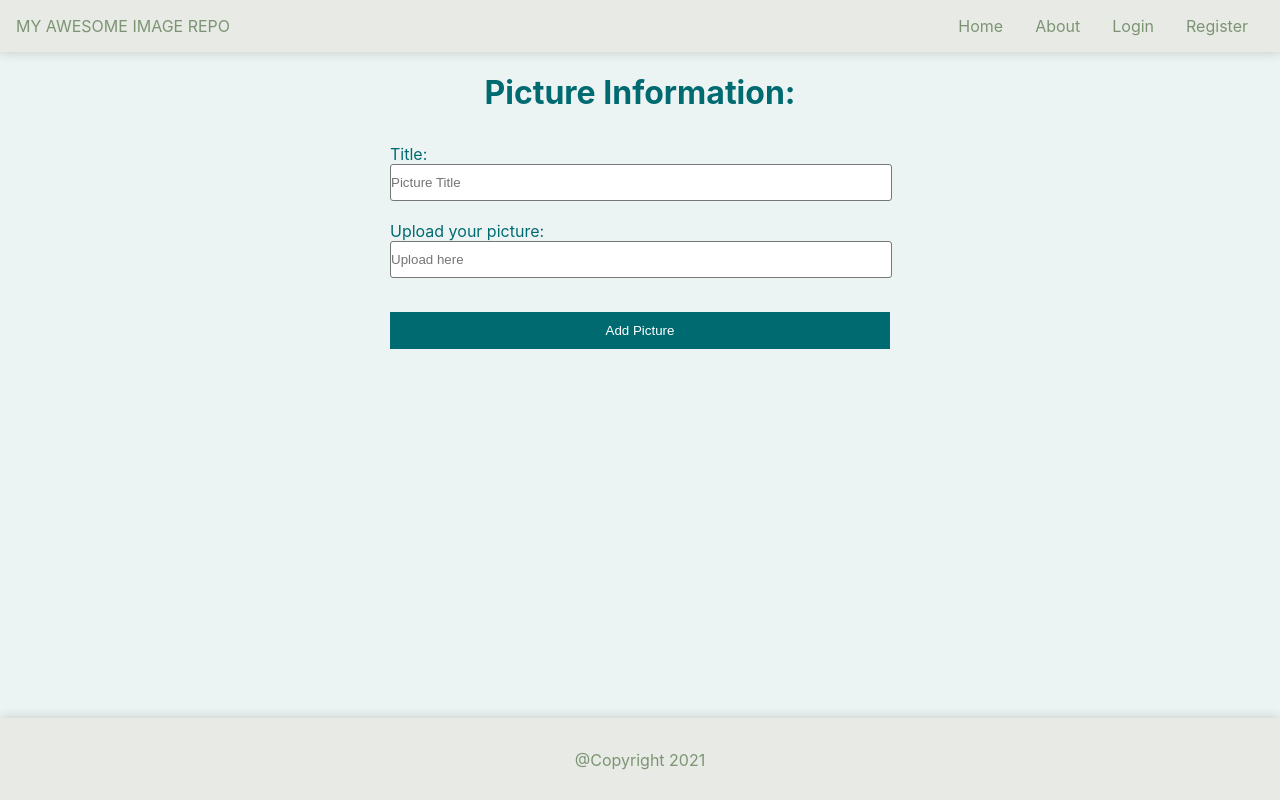
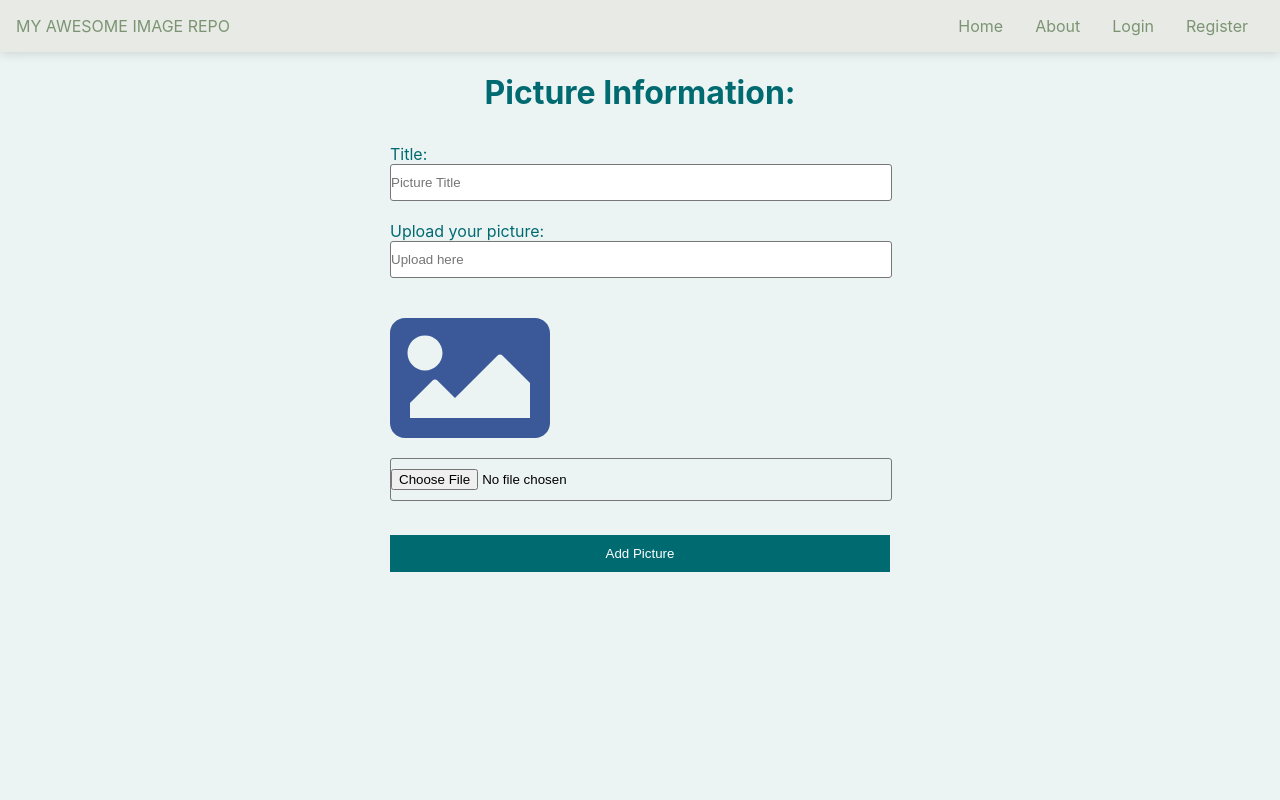
Before and after one commit to RicardoJBOF/my-awesome-image-repo, a React (Create React App) app in the folder client/: page /pictures/new in a window 1280 px wide. Built offline with nearby package versions, Linux system fonts and the light colour scheme.

Commit message:
Create components do Upload Pictures

```diff
--- a/client/package.json
+++ b/client/package.json
@@ -4,6 +4,9 @@
   "private": true,
   "proxy": "http://localhost:3001",
   "dependencies": {
+    "@fortawesome/fontawesome-svg-core": "^1.2.34",
+    "@fortawesome/free-solid-svg-icons": "^5.15.2",
+    "@fortawesome/react-fontawesome": "^0.1.14",
     "@material-ui/core": "^4.11.2",
     "@testing-library/jest-dom": "^5.11.8",
     "@testing-library/react": "^11.2.2",
--- a/client/src/App.js
+++ b/client/src/App.js
@@ -51,7 +51,7 @@ export default function App() {
 
           </Switch>
 
-          <Footer />
+          {/* <Footer />  */}
         </div>
       </Router>
     </AppContext.Provider>
--- /dev/null
+++ b/client/src/components/Buttons.js
@@ -0,0 +1,17 @@
+import React from 'react'
+import { FontAwesomeIcon } from '@fortawesome/react-fontawesome'
+import { faImage } from '@fortawesome/free-solid-svg-icons'
+
+export default props => {
+
+  return (
+    <div className='buttons fadein'>
+      <div className='button'>
+        <label htmlFor='single'>
+          <FontAwesomeIcon icon={faImage} color='#3B5998' size='10x' />
+        </label>
+        <input type='file' id='single' onChange={props.onChange} />
+      </div>
+    </div>
+  )
+}
--- /dev/null
+++ b/client/src/components/Images.js
@@ -0,0 +1,20 @@
+import React from 'react'
+import { FontAwesomeIcon } from '@fortawesome/react-fontawesome'
+import { faTimesCircle } from '@fortawesome/free-solid-svg-icons'
+
+export default props => {
+
+  return (
+    props.images.map((image, i) => {
+      <div key={i} className='fadein'>
+        <div
+          onClick={() => props.removeImage(image.public_id)}
+          className='delete'
+        >
+          <FontAwesomeIcon icon={faTimesCircle} size='2x' />
+        </div>
+        <img src={image.secure_url} alt='' />
+      </div>
+    })
+  )
+}
--- /dev/null
+++ b/client/src/components/PictureUpload.js
@@ -0,0 +1,66 @@
+import React, { Component } from 'react'
+import Spinner from './Spinner'
+import Images from './Images'
+import Buttons from './Buttons'
+
+import './style.css'
+
+export default class PictureUpload extends Component {
+
+  state = {
+    uploading: false,
+    images: []
+  }
+
+  onChange = e => {
+    const files = Array.from(e.target.files)
+    this.setState({ uploading: true })
+
+    const formData = new FormData()
+
+    files.forEach((file, i) => {
+      formData.append(i, file)
+    })
+
+    fetch(`/`, {
+      method: 'POST',
+      body: formData
+    })
+    .then(res => res.json())
+    .then(images => {
+      this.setState({
+        uploading: false,
+        images
+      })
+    })
+  }
+
+  removeImage = id => {
+    this.setState({
+      images: this.state.images.filter(image => image.public_id !== id)
+    })
+  }
+
+  render() {
+    const { uploading, images } = this.state
+
+    const content = () => {
+      switch(true) {
+        case uploading:
+          return <Spinner />
+        case images.length > 0:
+          return <Images images={images} removeImage={this.removeImage} />
+        default:
+          return <Buttons onChange={this.onChange} />
+      }
+    }
+
+    return (
+      <div>
+        <div className='buttons'>
+          {content()}
+        </div>
+      </div>
+    )
+  }
+}
--- /dev/null
+++ b/client/src/components/Spinner.js
@@ -0,0 +1,11 @@
+import React from 'react'
+import { FontAwesomeIcon } from '@fortawesome/react-fontawesome'
+import { faBowlingBall } from '@fortawesome/free-solid-svg-icons'
+
+export default () => {
+  return (
+    <div className='spinner fadein'>
+      <FontAwesomeIcon icon={faBowlingBall} size='5x' color='#3B5998' />
+    </div>
+  )
+}
--- a/client/src/pages/Pictures.js
+++ b/client/src/pages/Pictures.js
@@ -4,6 +4,8 @@ import { useForm } from "react-hook-form";
 import axios from "axios";
 import { useHistory } from "react-router-dom";
 import { Container } from "react-bootstrap";
+import PictureUpload from '../components/PictureUpload';
+
 
 export default function Pictures() {
   const [message, setMessage] = useState("");
@@ -11,22 +13,28 @@ export default function Pictures() {
   const history = useHistory();
   const { register, handleSubmit, errors } = useForm();
 
+
+
   const onSubmit = (data) => {
     data.user_id = user.id;
 
-    axios
-      .post("/pictures/post", data)
-      .then((info) => {
-        if (info.data.msg === "Registered") {
-          history.push("/");
-        } else {
-          setMessage("Enter a valid picture");
-        }
-      })
-      .catch((err) => {
-        console.error(err);
-      });
+    console.log(data)
+
+    // axios
+    //   .post("/pictures/post", data)
+    //   .then((info) => {
+    //     if (info.data.msg === "Registered") {
+    //       history.push("/");
+    //     } else {
+    //       setMessage("Enter a valid picture");
+    //     }
+    //   })
+    //   .catch((err) => {
+    //     console.error(err);
+    //   });
   };
+
+
 
   return (
     <div>
@@ -43,6 +51,7 @@ export default function Pictures() {
           {errors.title && (
             <p className="Error-message"> This is a mandatory field. </p>
           )}
+
           <label htmlFor="picture">Upload your picture: </label>
           <input
             name="picture"
@@ -53,12 +62,18 @@ export default function Pictures() {
           {errors.picture && (
             <p className="Error-message"> This is a mandatory field. </p>
           )}
+
+          <PictureUpload />
+
           <p className="Error-message">{message}</p>
           <button className="LoginRegister_btn" type="submit">
             Add Picture
           </button>
         </form>
       </Container>
+
+
+
     </div>
   );
 }
```
Also changed, not shown: 2 other files (tests, documents, lock files or other folders).
